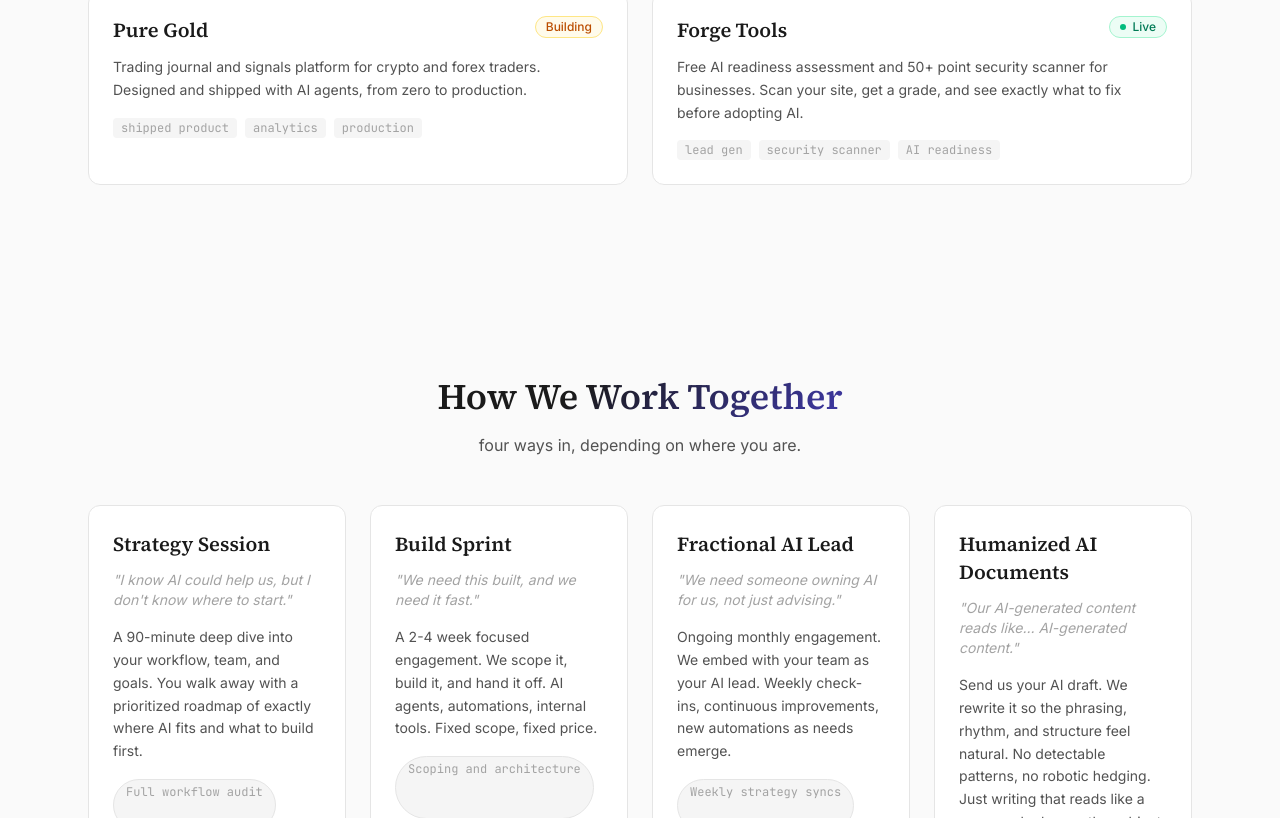
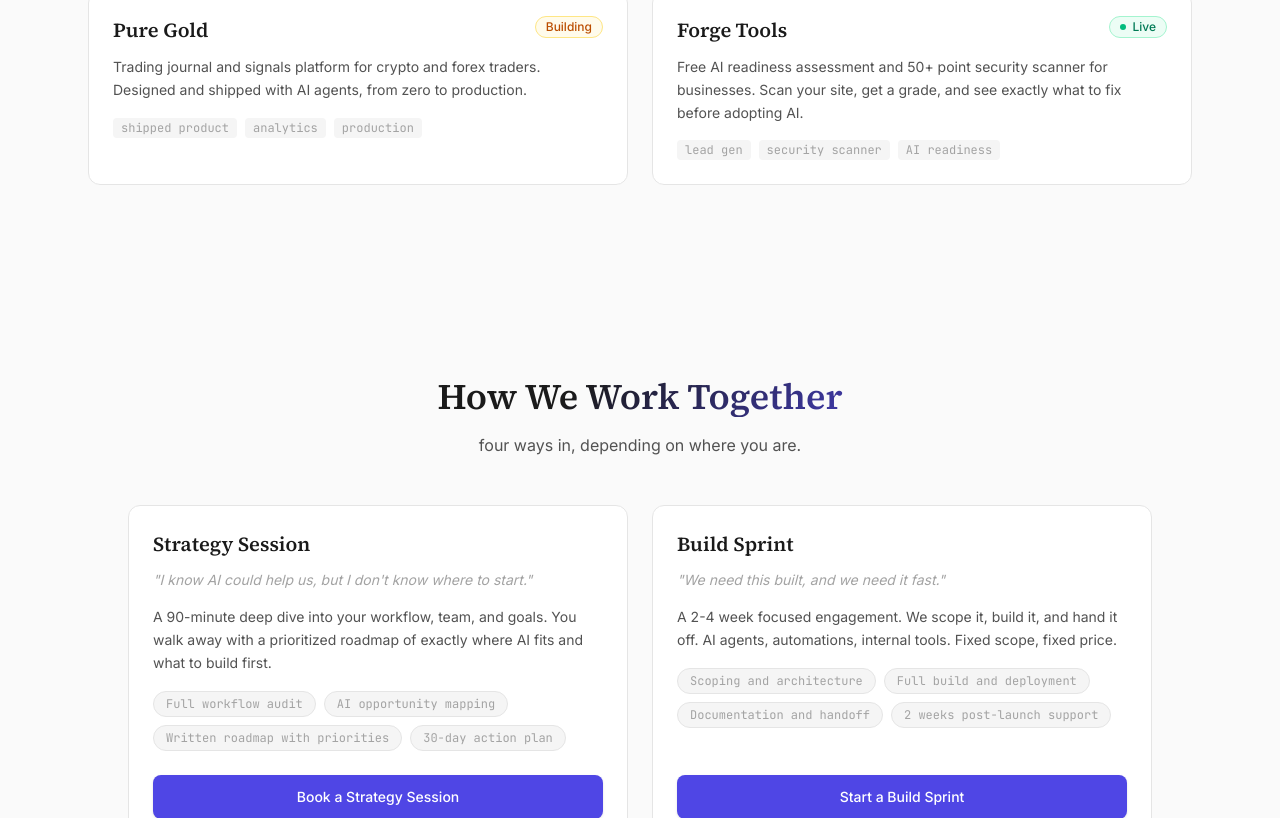
Before and after one commit to smgreiner9-creator/personal-brand, a Next.js app: page / in a window 1280 px wide. Shown: the part 1982-2800 px from the top of the page. Built offline with nearby package versions, Linux system fonts and the light colour scheme.

Commit message:
fix: align service card buttons consistently with mt-auto
Co-Authored-By: Claude Opus 4.6 (1M context) <noreply@anthropic.com>

```diff
--- a/src/components/sections/Pricing.tsx
+++ b/src/components/sections/Pricing.tsx
@@ -15,7 +15,7 @@ export function Pricing() {
         </p>
       </div>
 
-      <div className="mt-12 grid gap-6 md:grid-cols-2 lg:grid-cols-4">
+      <div className="mx-auto mt-12 grid max-w-5xl gap-6 md:grid-cols-2">
         {pricing.map((tier) => (
           <Card key={tier.title} className="flex flex-col">
             <h3 className="font-serif text-xl font-semibold text-text">
@@ -25,7 +25,7 @@ export function Pricing() {
             <p className="mt-4 text-sm leading-relaxed text-body">
               {tier.description}
             </p>
-            <div className="mt-4 flex flex-1 flex-wrap gap-2">
+            <div className="mt-4 flex flex-wrap gap-2">
               {tier.includes.map((item) => (
                 <span
                   key={item}
@@ -35,7 +35,7 @@ export function Pricing() {
                 </span>
               ))}
             </div>
-            <div className="mt-6">
+            <div className="mt-auto pt-6">
               <Button
                 href={contact.cta.href}
                 target="_blank"
```
